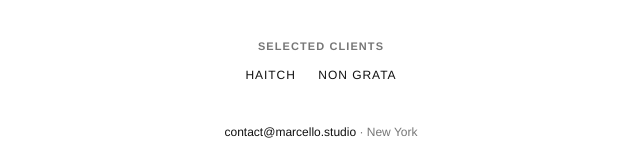
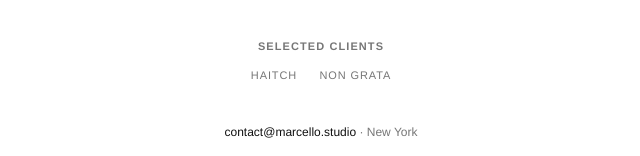
Before and after one commit to christian-miljkovic/marcello-studio, a Next.js app: page / in a window 1280 px wide. Shown: the part 395-551 px from the top of the page, without its empty margins (319-959 px from the left). Built offline with nearby package versions, Linux system fonts and the light colour scheme.

Commit message:
feat: client names at label size in gray

```diff
--- a/app/page.module.css
+++ b/app/page.module.css
@@ -60,9 +60,10 @@
 
 .clients a {
   display: inline-block;
-  font-size: 0.8rem;
+  font-size: 0.7333rem;
   letter-spacing: 0.08em;
   text-transform: uppercase;
+  color: #767676;
 }
 
 .clients a:hover,
```
